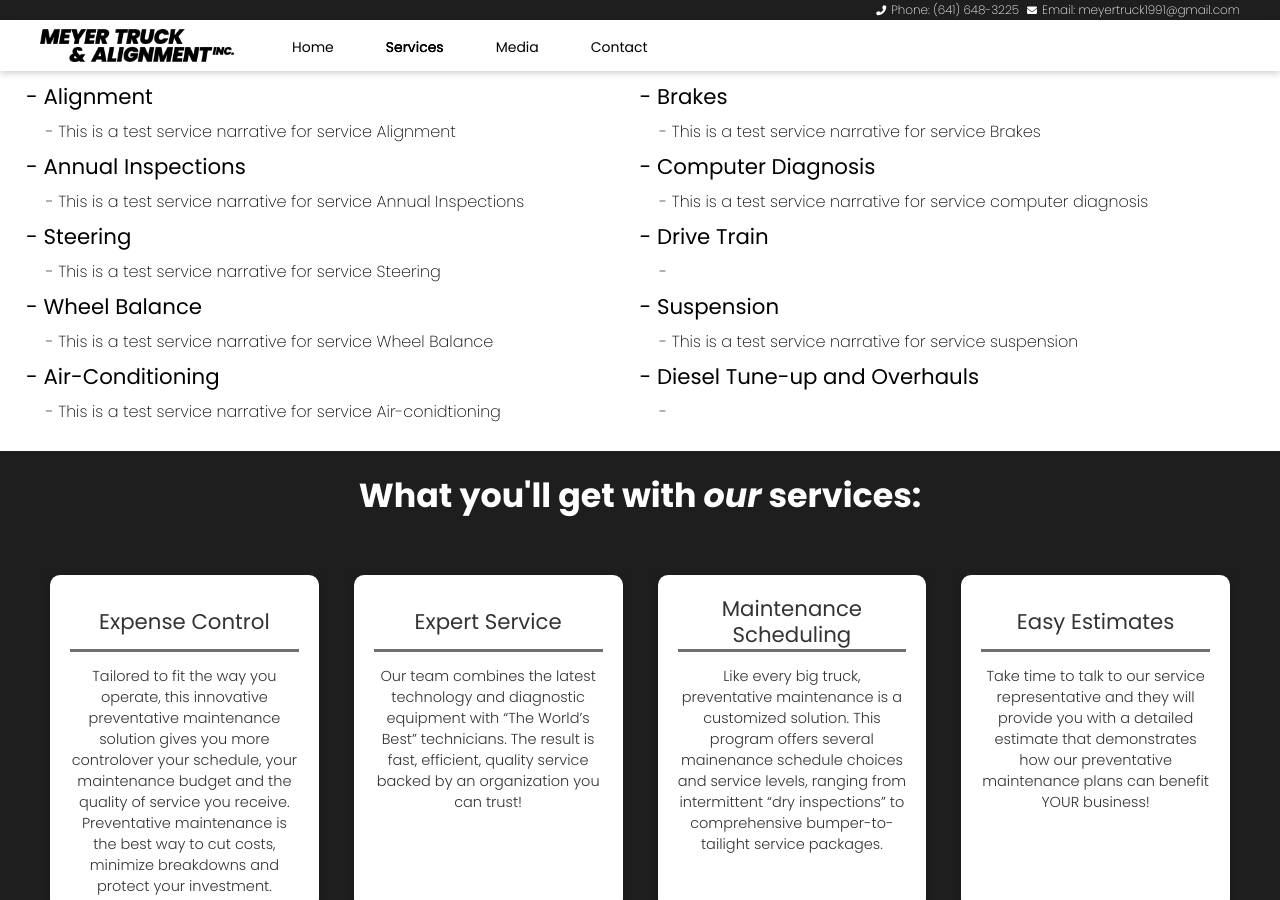
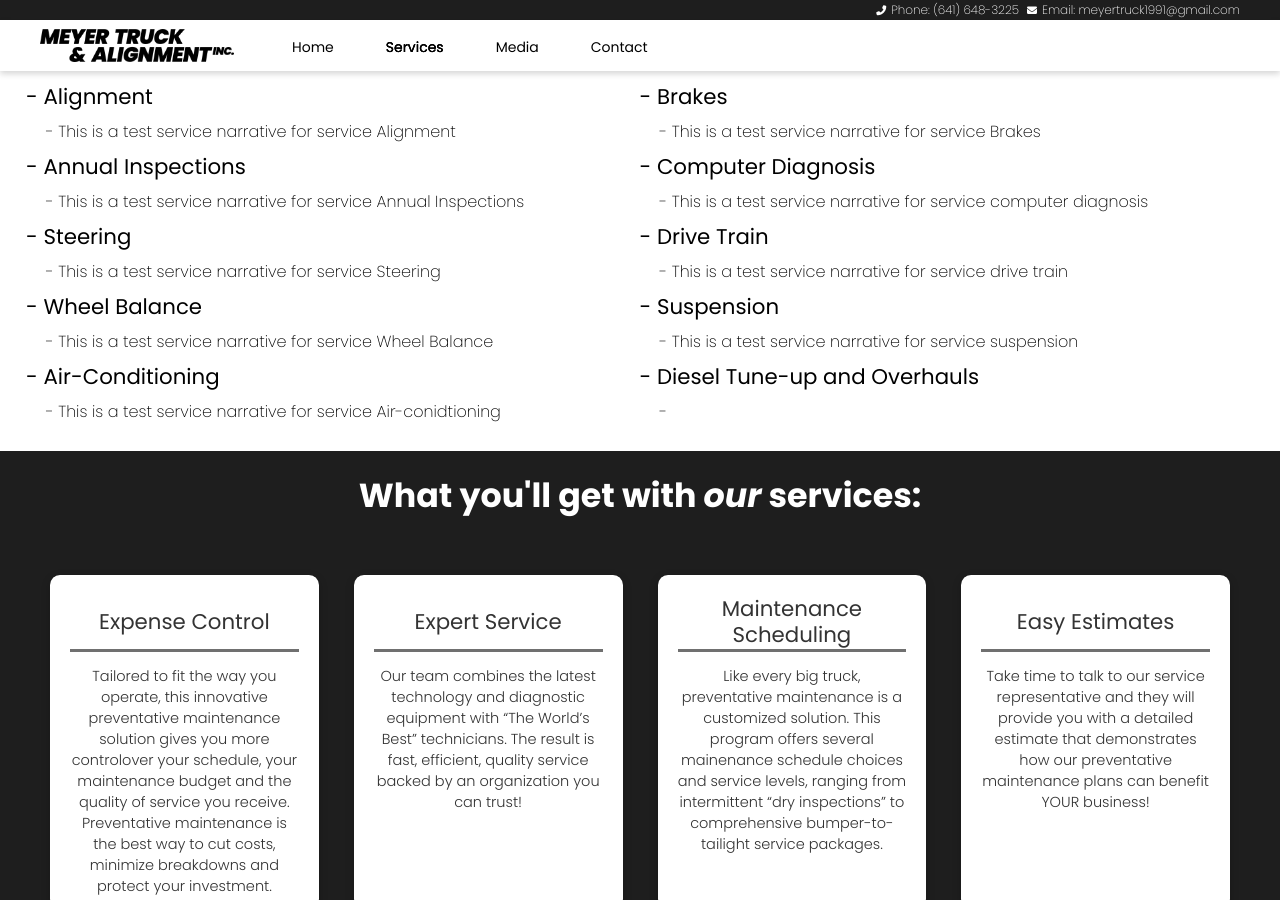
Before and after one commit to Abkes-Solutions-LLC/meyer-truck-and-alignment-website, a Jekyll site: the page built from services.html, in a window 1280 px wide and 900 px high, scrolled down 440 px. Built offline with Jekyll 4.4.1, drawn with Linux system fonts in a browser that asks for light colours; nearby versions of some CDN libraries.

Commit message:
Updated Drive Train

```diff
--- a/_services/drive-train.markdown
+++ b/_services/drive-train.markdown
@@ -1,4 +1,6 @@
 ---
 title: Drive Train
-date: 2022-03-11 17:54:00 Z
+date: 2022-03-11 11:54:00 -06:00
 ---
+
+This is a test service narrative for service drive train
```
